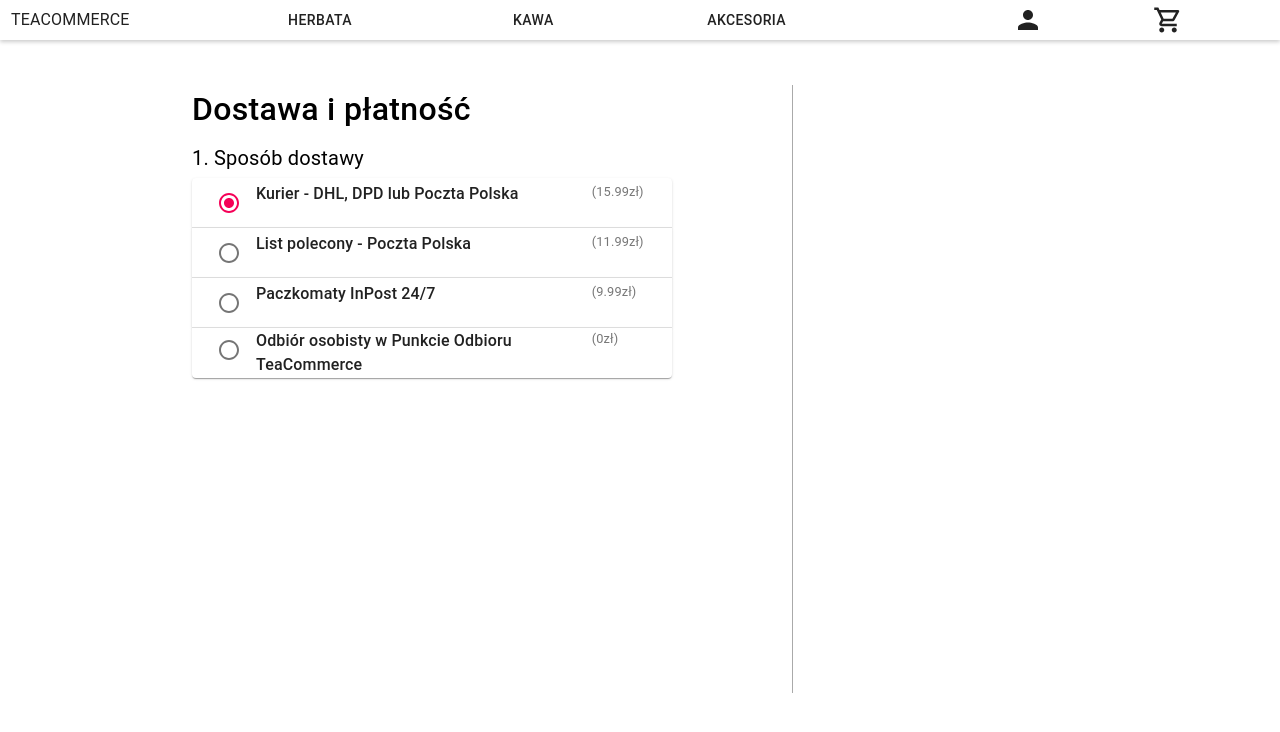
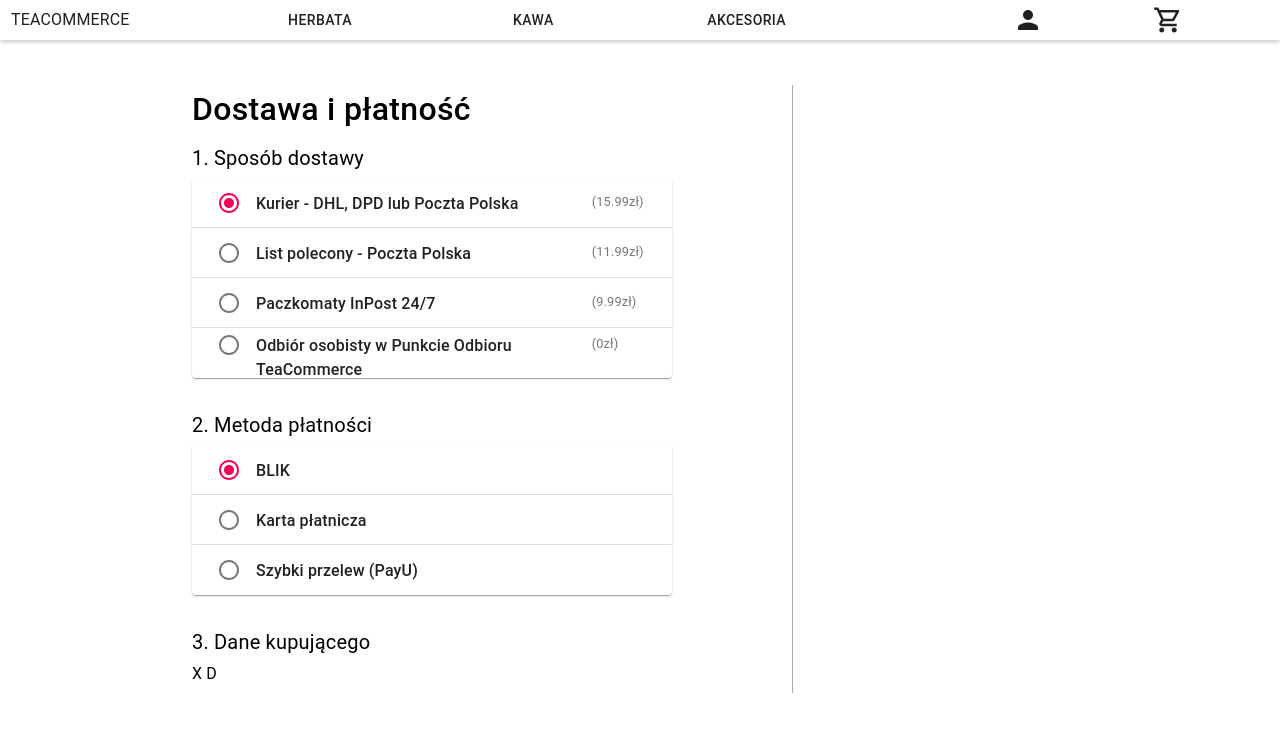
Before and after one commit to BD2-TeaParty/tea-webapp, a React (Create React App) app: page /order in a window 1280 px wide. Shown: the top 732 px of the page. Built offline with nearby package versions, Linux system fonts and the light colour scheme.

Commit message:
payment container added, user details init

```diff
--- /dev/null
+++ b/src/components/order/BuyerDetails.js
@@ -0,0 +1,15 @@
+import { Typography } from '@material-ui/core';
+import React from 'react';
+
+
+const BuyerDetails = props => {
+
+    return (
+        <div>
+            <Typography> X D </Typography>
+        </div>
+    )
+}
+
+
+export default BuyerDetails;
--- a/src/components/order/OrderPage.js
+++ b/src/components/order/OrderPage.js
@@ -5,6 +5,8 @@ import { Typography } from '@material-ui/core';
 
 import './OrderPage.css';
 import ShippingContainer from './ShippingContainer';
+import PaymentContainer from './PaymentContainer';
+import BuyerDetails from './BuyerDetails';
 
 
 const OrderPage = props => {
@@ -36,8 +38,29 @@ const OrderPage = props => {
         }
     ]
 
+    const paymentMethods = [
+        {
+            id: 0,
+            title: 'BLIK',
+            description: 'bezpłatnie'
+        },
+        {
+            id: 1,
+            title: 'Karta płatnicza',
+            description: 'bezpłatnie'
+        },
+        {
+            id: 2,
+            title: 'Szybki przelew (PayU)',
+            description: 'bezpłatnie'
+        },
+    ]
+
     const [shippingMethod, setShippingMethod] = useState(0);
     const shippingCallback = id => { setShippingMethod(id); }
+
+    const [paymentMethod, setPaymentMethod] = useState(0);
+    const paymentCallback = id => { setPaymentMethod(id); }
 
     return (
         <div className='order-container'>
@@ -46,15 +69,17 @@ const OrderPage = props => {
                     <Typography className='title'>Dostawa i płatność</Typography>
                         <div className='shipping'>
                             <Typography className='subtitle'>1. Sposób dostawy</Typography>
-                            <ShippingContainer shippingMethods={shippingMethods} pick={shippingMethod} shippingCallback={shippingCallback}/>
+                            <ShippingContainer shippingMethods={shippingMethods} pick={shippingMethod} callback={shippingCallback}/>
                         </div>
 
                         <div className='payment'>
-
+                            <Typography className='subtitle'>2. Metoda płatności</Typography>
+                            <PaymentContainer methods={paymentMethods} pick={paymentMethod} callback={paymentCallback} />
                         </div>
 
                         <div className='user-data'>
-
+                            <Typography className='subtitle'>3. Dane kupującego</Typography>
+                            <BuyerDetails/>
                         </div>
                 </section>
 
--- /dev/null
+++ b/src/components/order/PaymentContainer.css
@@ -0,0 +1,28 @@
+
+.payment-container-accordion {
+    width: 80%;
+}
+.payment-container-item {
+    width: 100%;
+    height: 50px;
+    display: flex;
+    justify-items: flex-start;
+}
+
+.payment-container-item .icon-container {
+    width: 10%;
+    height: 100%;
+    margin: 0;
+}
+
+.payment-container-item .title-container {
+    width: 70%;
+    height: 100%;
+
+}
+
+.payment-container-item .title-container .title {
+    font-size: 1rem;
+    font-weight: 500;
+    margin-top: 10px;
+}
--- /dev/null
+++ b/src/components/order/PaymentContainer.js
@@ -0,0 +1,39 @@
+import React from 'react';
+
+import { Accordion, AccordionSummary, Checkbox, Typography } from '@material-ui/core'
+import RadioButtonUncheckedIcon from '@material-ui/icons/RadioButtonUnchecked';
+import RadioButtonCheckedIcon from '@material-ui/icons/RadioButtonChecked';
+
+import './PaymentContainer.css';
+
+const PaymentContainer = props => {
+
+
+    const PaymentRow = props => (
+        <Accordion key={props.id} className='payment-container-accordion' onChange={() => props.callback(props.id)} >
+            <AccordionSummary className='payment-container-item'>
+                <div className='icon-container'>
+                    <Checkbox
+                        checked={props.pick === props.id}
+                        icon={<RadioButtonUncheckedIcon />}
+                        checkedIcon={<RadioButtonCheckedIcon/>}
+                    />
+                </div>
+
+                <div className='title-container'>
+                    <Typography className='title'>{props.title}</Typography>
+                </div>
+            </AccordionSummary>
+        </Accordion>
+    )
+
+
+    return (
+        <div>
+            {props.methods.map( (item) => <PaymentRow {...item} key={item.id} callback={props.callback} pick={props.pick}/>)}
+        </div>
+    )
+}
+
+
+export default PaymentContainer;
--- a/src/components/order/ShippingContainer.css
+++ b/src/components/order/ShippingContainer.css
@@ -24,6 +24,7 @@
 .shipping-container-item .title-container .title {
     font-size: 1rem;
     font-weight: 500;
+    margin-top: 10px;
 }
 .shipping-container-item .price-container {
     width: 20%;
@@ -34,4 +35,5 @@
     font-size: 0.8rem;
     font-weight: 400;
     color: #777;
+    margin-top: 10px;
 }
--- a/src/components/order/ShippingContainer.js
+++ b/src/components/order/ShippingContainer.js
@@ -11,7 +11,7 @@ const ShippingContainer = props => {
 
     const RenderRow = props => (
 
-        <Accordion key={props.id} className='shipping-container-accordion' onChange={() => props.shippingCallback(props.id)} >
+        <Accordion key={props.id} className='shipping-container-accordion' onChange={() => props.callback(props.id)} >
             <AccordionSummary className='shipping-container-item'>
             <div className='icon-container'>
                 <Checkbox
@@ -28,6 +28,7 @@ const ShippingContainer = props => {
             <div className='price-container'>
                 <Typography className='price'>({props.price}zł)</Typography>
             </div>
+
             </AccordionSummary>
         </Accordion>
     )
@@ -37,7 +38,7 @@ const ShippingContainer = props => {
     return (
         <div>
         {props.shippingMethods.map(
-            (item) => <RenderRow {...item} pick={props.pick} shippingCallback={props.shippingCallback}/>
+            (item) => <RenderRow {...item} key={item.id} pick={props.pick} callback={props.callback}/>
         )}
         </div>
     )
```
Also changed, not shown: src/components/order/BuyerDetails.css (added).
